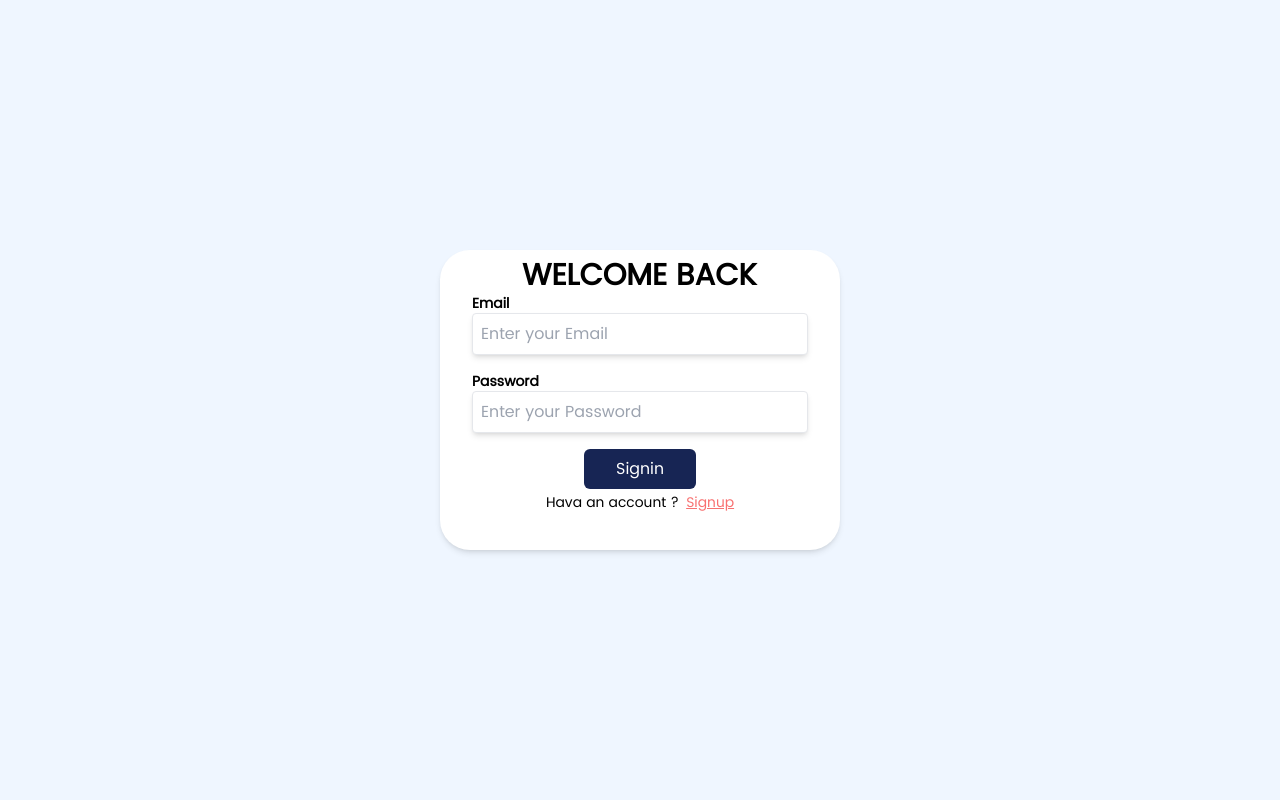
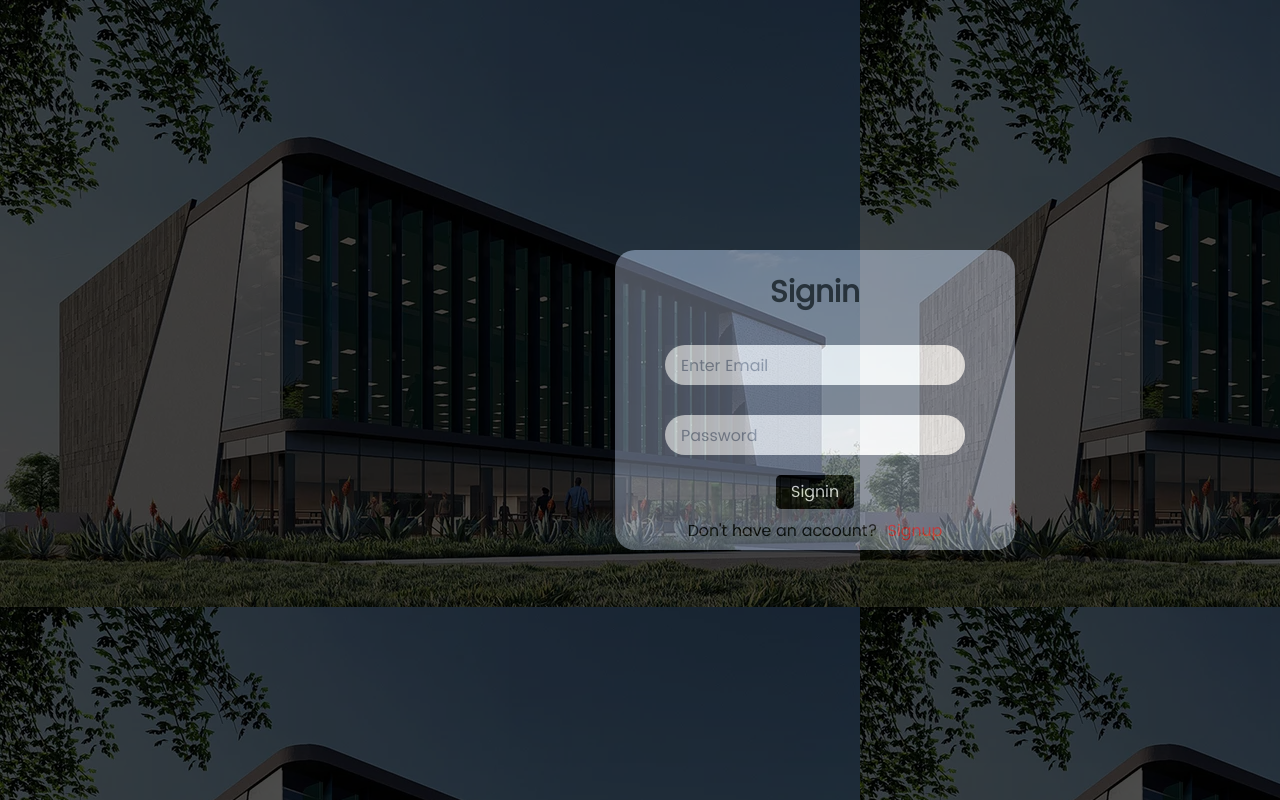
Before and after one commit to FrancisUzoigwe/Frontfiles, a React (Vite) app: page /signin in a window 1280 px wide. Built offline with nearby package versions, Linux system fonts and the light colour scheme.

Commit message:
19th commit

```diff
--- a/package.json
+++ b/package.json
@@ -15,6 +15,7 @@
     "@types/react-router-dom": "^5.3.3",
     "@types/react-scroll": "^1.8.7",
     "@types/styled-components": "^5.1.26",
+    "animate.css-react": "^1.1.0",
     "axios": "^1.4.0",
     "react": "^18.2.0",
     "react-dom": "^18.2.0",
@@ -25,6 +26,7 @@
     "react-scroll": "^1.8.9",
     "redux-persist": "^6.0.0",
     "styled-components": "^6.0.7",
+    "sweetalert2": "^11.7.27",
     "typewriter-effect": "^2.20.1",
     "yup": "^1.2.0"
   },
--- a/src/apis/UserAuthAPI.tsx
+++ b/src/apis/UserAuthAPI.tsx
@@ -1,6 +1,7 @@
 import axios from "axios";
 
-const URL: string = "https://hack-project-management.onrender.com";
+// const URL: string = "https://hack-project-management.onrender.com";
+const URL: string = "http://localhost:3100/api/v1";
 
 export const RegisterAPI = async (data: any) => {
   try {
@@ -20,7 +21,7 @@ export const RegisterAPI = async (data: any) => {
 
 export const SigninAPI = async (data: any) => {
   try {
-    return await axios.post(`${URL}/sign-in`, data).then((res: any) => {
+    return await axios.post(`${URL}/signin`, data).then((res: any) => {
       return res.data.data;
     });
   } catch (error) {
--- a/src/components/static/MainHeader.tsx
+++ b/src/components/static/MainHeader.tsx
@@ -2,7 +2,9 @@ import { useState } from "react";
 import { GiLaurelCrown } from "react-icons/gi";
 // import { Link } from "react-router-dom"
 import { MdOutlineArrowDropDown } from "react-icons/md";
+import { useDispatch } from "react-redux";
 import { Link } from "react-router-dom";
+import { logOut } from "../../global/GlobalState";
 
 const MainHeader = () => {
   const [scroll, setScroll] = useState<boolean>(false);
@@ -22,6 +24,7 @@ const MainHeader = () => {
     setHover(!hover);
   };
 
+  const dispath = useDispatch()
   return (
     <div>
       {scroll ? (
@@ -70,7 +73,9 @@ const MainHeader = () => {
               onMouseLeave={onHover}
             >
               {hover ? (
-                <div className="absolute bg-black text-white px-8 py-2 rounded text-[14px] font-semibold mt-[60px] ml-[15px] cursor-pointer ">
+                <div className="absolute bg-black text-white px-8 py-2 rounded text-[14px] font-semibold mt-[60px] ml-[15px] cursor-pointer " onClick={() => {
+                  dispath(logOut())
+                }}>
                   Logout
                 </div>
               ) : null}
--- a/src/pages/auth/Signin.tsx
+++ b/src/pages/auth/Signin.tsx
@@ -1,26 +1,19 @@
+import { Link, useNavigate } from "react-router-dom";
+import { useForm } from "react-hook-form";
+import { yupResolver } from "@hookform/resolvers/yup";
 import * as yup from "yup";
-
-import { yupResolver } from "@hookform/resolvers/yup";
-import { useForm } from "react-hook-form";
-import { Link, useNavigate } from "react-router-dom";
-import { user } from "../../global/GlobalState";
 import { SigninAPI } from "../../apis/UserAuthAPI";
 import { useDispatch } from "react-redux";
+import { user } from "../../global/GlobalState";
+import auth from "../../assets/auth.webp"
 
-const Signin = () => {
+const Signinscreen = () => {
   const dispatch = useDispatch();
   const navigate = useNavigate();
-  const schema = yup.object({
-    name: yup.string().required("Name is required"),
-    email: yup
-      .string()
-      .required("Email is required")
-      .email("Invalid email format"),
-    password: yup
-      .string()
-      .required("Password is required")
-      .min(8, "Password must be at least 8 characters"),
-    confirm: yup.string().oneOf([yup.ref("password")], "Passwords must match"),
+
+  const Schema = yup.object({
+    email: yup.string().required().email(),
+    password: yup.string().required(),
   });
 
   const {
@@ -28,79 +21,83 @@ const Signin = () => {
     handleSubmit,
     formState: { errors },
   } = useForm({
-    resolver: yupResolver(schema),
+    resolver: yupResolver(Schema),
   });
 
-  const onSubmit = handleSubmit((data: any) => {
+  const onSubmit = handleSubmit(async (data) => {
     const { email, password } = data;
+
+    console.log(data);
     SigninAPI({ email, password }).then((res: any) => {
+      if (res) {
         dispatch(user(res));
         navigate("/access/home");
+      }
     });
   });
 
   return (
-    <div className="h-[100vh] bg-blue-50 flex justify-center items-center">
-      <div className="h-[300px] w-[400px] bg-white flex rounded-[30px] shadow-md flex-col  items-center">
-        <div className="h-[550px] w-[400px] justify-center items-center flex flex-col ">
-          <div className="h-[550px] w-[400px] p-8 flex flex-col">
-            <h1 className="font-semibold text-3xl mt-[-25px] ml-[50px]">
-              WELCOME BACK
-            </h1>
-            <form onSubmit={onSubmit}>
-              <div className="mb-4">
-                <label className="block text-sm font-semibold">Email</label>
+    <div
+      className="w-full h-[100vh] flex items-center justify-center flex-col object-cover "
+      style={{ backgroundImage: `url(${auth})` }}
+    >
+     <div className="w-full h-full bg-black flex justify-center items-center opacity-70">
+     <form
+        className="w-[400px] h-[300px] ml-[350px] bg-gray-500 shadow-2xl  flex flex-col items-center  rounded-[20px]"
+        onSubmit={onSubmit}
+      >
+        <div className="mt-[20px] text-[30px] font-semibold text-black">
+          Signin
+        </div>
+
+        <div className="w-[300px] h-[40px] bg-white  mt-[30px] rounded-[40px]">
           <input
             type="text"
-                  className="w-full border p-2 rounded shadow-md"
-                  placeholder="Enter your Email"
+            placeholder="Enter Email"
+            className="w-full h-full border-none placeholder:ml-5 outline-none bg-gray-300 bg-opacity-5 px-4"
             {...register("email")}
           />
-                {errors.email && (
-                  <p className="text-rose-500 text-sm">
-                    {errors.email.message}
-                  </p>
+          {errors.email?.message && (
+            <div className="text-white text-[12px] flex justify-end">
+              invalid email address
+            </div>
           )}
         </div>
-              <div className="mb-4">
-                <label className="block text-sm font-semibold">Password</label>
+        <div className="w-[300px] h-[40px] bg-white mt-[30px] rounded-[40px]">
           <input
-                  type="password"
-                  className="w-full border p-2 rounded shadow-md"
-                  placeholder="Enter your Password"
+            type="text"
+            placeholder="Password"
+            className="h-full border-none w-full placeholder:ml-5 outline-none bg-gray-300 bg-opacity-5 px-4"
             {...register("password")}
           />
-                {errors.password && (
-                  <p className="text-rose-500 text-sm">
-                    {errors.password.message}
-                  </p>
+          {errors.password?.message && (
+            <div className="text-white text-[12px] flex justify-end">
+              Passwords can only contain numbers
+            </div>
           )}
         </div>
-              <div className="w-full flex justify-center items-center flex-col">
-                <div className="w-[70%] h-[auto] flex flex-col items-center justify-center">
+
         <button
-                    className="py-2 px-8 bg-blue-950 text-white rounded-md hover:scale-[1.02] hover:cursor-pointer transition-all "
           type="submit"
+          className="px-[15px] py-[5px] rounded-[5px] bg-black mt-5 text-white"
         >
           Signin
         </button>
-                  <div className="text-[14px] flex mt-[3px]">
-                    Hava an account ?{" "}
+        <div className="mt-[10px]">
+          <div>
+            Don't have an account?
             <Link
               to="/signup"
-                      className="text-red-400  ml-[7px] underline"
+              className="text-red-600 font-medium ml-[10px]"
             >
               Signup
             </Link>
           </div>
         </div>
-              </div>
       </form>
-          </div>
-        </div>
      </div>
     </div>
   );
 };
 
-export default Signin;
+export default Signinscreen;
--- a/src/pages/auth/Signup.tsx
+++ b/src/pages/auth/Signup.tsx
@@ -5,6 +5,7 @@ import { useForm } from "react-hook-form";
 import pix from "../../assets/man.svg";
 import { Link, useNavigate } from "react-router-dom";
 import { RegisterAPI } from "../../apis/UserAuthAPI";
+import auth from "../../assets/auth.webp"
 
 const Signup = () => {
   const navigate = useNavigate();
@@ -39,20 +40,20 @@ const Signup = () => {
     myForms.append("email", email);
     myForms.append("password", password);
     myForms.append("avatar", image);
-    // console.log("result",myForms)
+
 
     RegisterAPI(myForms).then((res) => {
-      console.log("result",res)
-      // navigate("/signin");
+      console.log("this the result",res)
+      navigate("/signin");
     });
   });
   return (
-    <div className="h-screen bg-blue-50 flex justify-center items-center overflow-hidden">
+    <div className="h-screen flex justify-center items-center overflow-hidden opacity-90 bg-black" style={{backgroundImage: `url(${auth})`}}>
       <div className="h-full w-full relative">
         <div className="absolute top-0 left-0 h-full w-full flex justify-center items-center">
           <form
             onSubmit={onHandleSubmission}
-            className="h-[580px] w-[800px] bg-white flex rounded-[30px] shadow-md relative"
+            className="h-[580px] w-[800px] bg-white flex rounded-[30px] shadow-md relative ml-[400px]"
           >
             {/* Gradient Background */}
             <div className="absolute top-0 left-0 h-full w-full bg-gradient-to-r from-purple-500 via-pink-500 to-red-500 opacity-75 z-[-1] rounded-[30px]"></div>
--- a/src/router/mainRoute.tsx
+++ b/src/router/mainRoute.tsx
@@ -53,9 +53,9 @@ export const mainRoute = createBrowserRouter([
   {
     path: "/access",
     element: (
-      // <PrivateRoute>
+      <PrivateRoute>
       <MainLayout />
-      // </PrivateRoute>
+      </PrivateRoute>
     ),
     children: [
       {
@@ -75,9 +75,9 @@ export const mainRoute = createBrowserRouter([
   {
     path: "/admin",
     element: (
-      // <AdminRoute>
+      <AdminRoute>
         <AdminLayout />
-      // </AdminRoute>
+      </AdminRoute>
     ),
     children: [
       {
```
Also changed, not shown: src/assets/auth.webp (added), 1 other file (tests, documents, lock files or other folders). Lines whose indentation alone changed are shown as unchanged.
